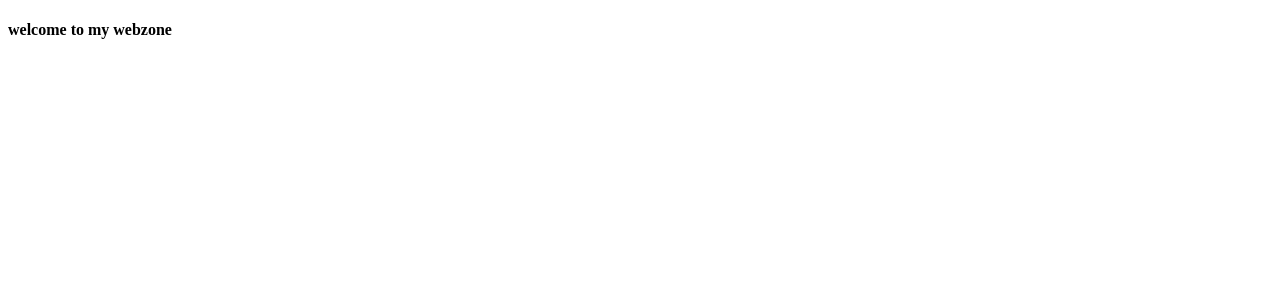
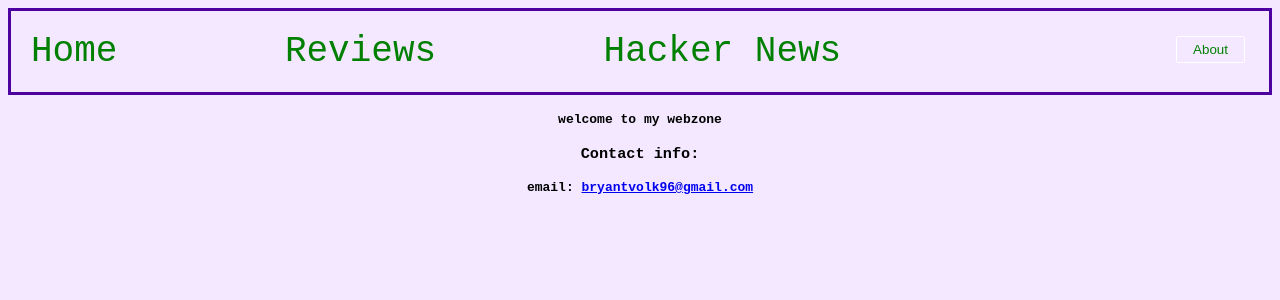
Before and after one commit to bryantvolk/bryantvolk.com, a React app: page / in a window 1280 px wide. Shown: the top 300 px of the page. Built offline with nearby package versions, Linux system fonts and the light colour scheme.

Commit message:
style changes. routes, etc

```diff
--- a/package.json
+++ b/package.json
@@ -1,4 +1,5 @@
 {
+  "homepage": "http://bryantvolk.com",
   "name": "mysite",
   "version": "0.1.0",
   "private": true,
@@ -35,6 +36,8 @@
     "react": "^16.2.0",
     "react-dev-utils": "^5.0.0",
     "react-dom": "^16.2.0",
+    "react-router": "^4.2.0",
+    "react-router-dom": "^4.2.2",
     "style-loader": "0.19.0",
     "sw-precache-webpack-plugin": "0.11.4",
     "url-loader": "0.6.2",
--- /dev/null
+++ b/src/components/About.js
@@ -0,0 +1,61 @@
+import React from 'react';
+import PropTypes from 'prop-types';
+
+/**
+ * modal for site info
+ */
+class About extends React.Component {
+  render() {
+    // only render on click
+    if (!this.props.show) {
+      return null;
+    }
+
+    // The gray background
+    const backdropStyle = {
+      position: 'fixed',
+      top: 0,
+      bottom: 0,
+      left: 0,
+      right: 0,
+      backgroundColor: 'rgba(0,0,0,0.3)',
+      padding: 50
+    };
+
+    // The modal "window"
+    const modalStyle = {
+      backgroundColor: 'inheret',
+      borderColor: 'rgb(76, 0, 160)',
+      borderRadius: 5,
+      borderStyle: 'solid',
+      maxWidth: 500,
+      margin: 'auto',
+      padding: 30,
+      textAlign: 'center',
+    };
+
+    return (
+      <div className="backdrop" style={backdropStyle}>
+        <div className="modal" style={modalStyle}>
+          <h2>Built as a weekend (plus a few days) project, this webapp uses:</h2>
+          <h4>React in the frontend</h4>
+          <h4>Styled with SCSS and flexbox</h4>
+          <h4>Dropwizard in the backend (Jetty for HTTP, Jersey for REST, Jackson for JSON)</h4>
+          <h4>My domain is hosted on a DigitalOcean droplet with NGINX running as the webserver</h4>
+          <div className="footer">
+            <button onClick={this.props.onClose}>
+              Close
+            </button>
+          </div>
+        </div>
+      </div>
+    )
+  }
+}
+
+About.PropTypes = {
+  onClose: PropTypes.func.isRequired,
+  show: PropTypes.bool,
+};
+
+export default About;
--- /dev/null
+++ b/src/components/Footer.js
@@ -0,0 +1,10 @@
+import React from 'react';
+
+const Footer = () => (
+  <div style={{textAlign: 'center'}}>
+    <h3>Contact info:</h3>
+    <h4>email: <a href="mailto:bryantvolk96@gmail.com">bryantvolk96@gmail.com</a></h4>
+  </div>
+);
+
+export default Footer;
--- /dev/null
+++ b/src/components/Header.js
@@ -0,0 +1,52 @@
+import React, {Component} from 'react';
+import { Link } from 'react-router-dom';
+import './Header.scss';
+import About from './About';
+
+class Header extends Component {
+  constructor(props) {
+    super(props);
+    this.state = { isOpen: false };
+  }
+
+  toggleModal = () => {
+    this.setState({
+      isOpen: !this.state.isOpen
+    });
+  }
+
+
+  render() {
+    const linkStyle = {
+      textDecoration: 'none',
+      color: 'green',
+      fontSize: '36px',
+    };
+
+    return (
+    <div className="bar">
+      <div className="child">
+        <Link to='/' style={linkStyle}>Home</Link>
+      </div>
+      <div className="child">
+        <Link to='/reviews' style={linkStyle}>Reviews</Link>
+      </div>
+      <div className="child">
+        <Link to='/hn' style={linkStyle}>Hacker News</Link>
+      </div>
+      <div className="about">
+        <button onClick={this.toggleModal}>
+          About
+        </button>
+
+        <About show={this.state.isOpen}
+          onClose={this.toggleModal}>
+        </About>
+      </div>
+    </div>
+    );
+  }
+}
+
+
+export default Header;
--- /dev/null
+++ b/src/components/Header.scss
@@ -0,0 +1,24 @@
+*, *:before, *:after {
+  box-sizing: inherit;
+}
+
+html {
+  box-sizing: border-box;
+}
+
+.bar {
+  border-color: rgb(76, 0, 160);
+  border-style: solid;
+  display: flex;
+  align-items: center;
+  justify-content: center;
+  padding: 20px;
+}
+
+.child {
+  margin-right: auto;
+}
+
+.about {
+  margin-left: auto;
+}
--- /dev/null
+++ b/src/components/Home.js
@@ -0,0 +1,9 @@
+import React from 'react';
+
+const Home = () => (
+  <div>
+    <h4>welcome to my webzone</h4>
+  </div>
+);
+
+export default Home;
--- a/src/containers/App.js
+++ b/src/containers/App.js
@@ -1,13 +1,16 @@
-import React, { Component } from 'react';
+import React from 'react';
 import './App.scss';
-class App extends Component {
-  render() {
-    return (
-      <div className="head">
-        <h4>welcome to my webzone</h4>
-      </div>
-    );
-  }
-}
+
+import Header from '../components/Header';
+import Footer from '../components/Footer';
+import Main from './Main';
+
+const App = () => (
+  <div className="app">
+    <Header />
+    <Main />
+    <Footer />
+  </div>
+)
 
 export default App;
--- a/src/containers/App.scss
+++ b/src/containers/App.scss
@@ -0,0 +1,25 @@
+* {
+  background-color: rgb(243, 232, 255);
+}
+.app {
+  font-family: monospace;
+  text-align: center;
+}
+
+button {
+  display: inline-block;
+  padding: 0.35em 1.2em;
+  border:0.1em solid #FFFFFF;
+  margin:0 0.3em 0.3em 0;
+  border-radius:0.12em;
+  box-sizing: border-box;
+  text-decoration:none;
+  font-weight:300;
+  color:green;
+  text-align:center;
+  transition: all 0.2s;
+}
+button:hover {
+  color: #000000;
+  background-color: #FFFFFF;
+}
--- /dev/null
+++ b/src/containers/Main.js
@@ -0,0 +1,13 @@
+import React from 'react';
+import { Switch, Route } from 'react-router-dom';
+import Home from '../components/Home';
+
+const Main = () => (
+  <main>
+    <Switch>
+      <Route exact path='/' component={Home} />
+    </Switch>
+  </main>
+);
+
+export default Main;
--- a/src/index.js
+++ b/src/index.js
@@ -1,7 +1,12 @@
 import React from 'react';
 import ReactDOM from 'react-dom';
+import { BrowserRouter } from 'react-router-dom';
 import App from './containers/App';
 import registerServiceWorker from './registerServiceWorker';
 
-ReactDOM.render(<App />, document.getElementById('root'));
+ReactDOM.render((
+  <BrowserRouter>
+    <App />
+  </BrowserRouter>
+), document.getElementById('root'));
 registerServiceWorker();
```
Also changed, not shown: 2 other files (tests, documents, lock files or other folders).
